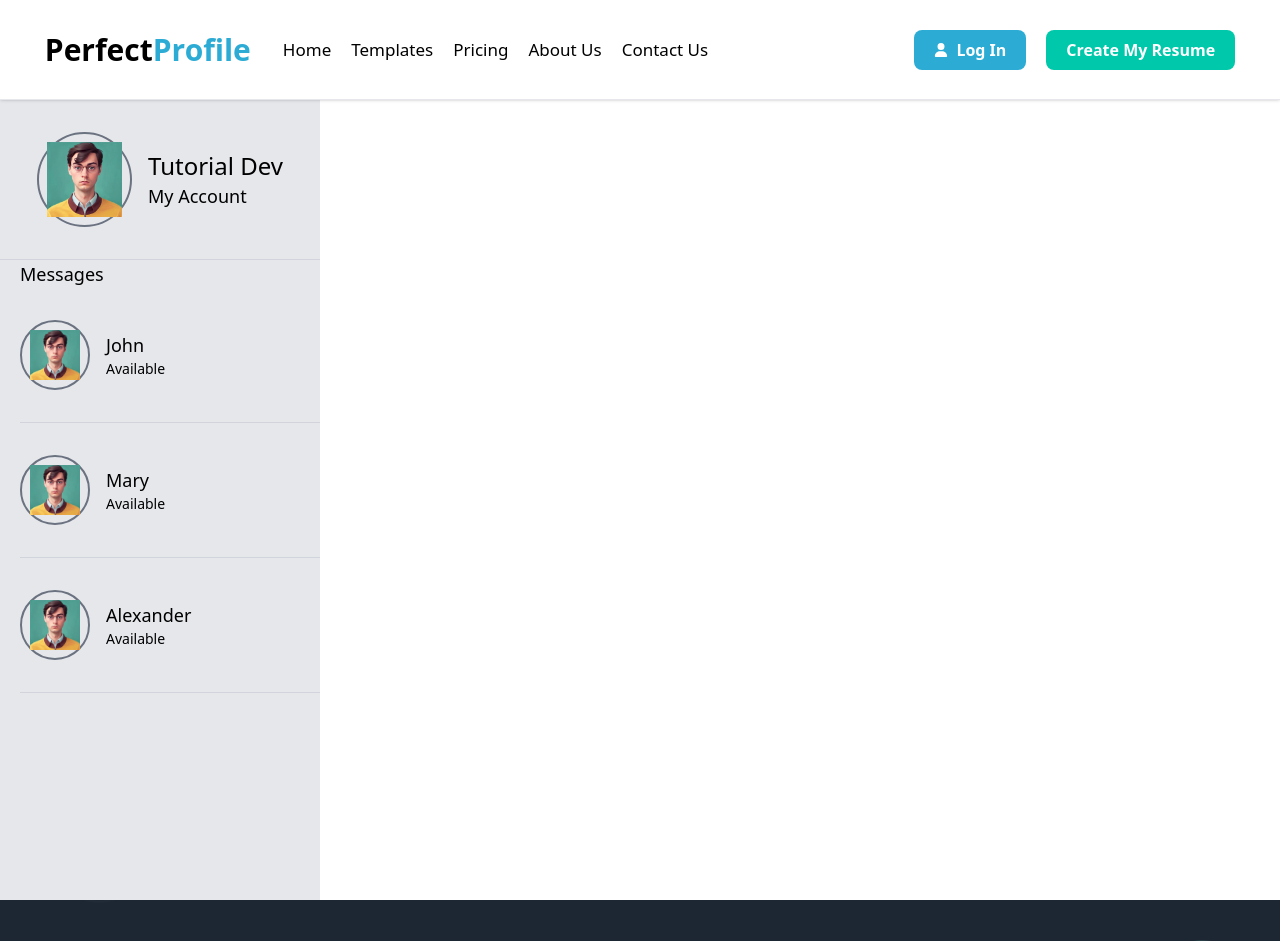
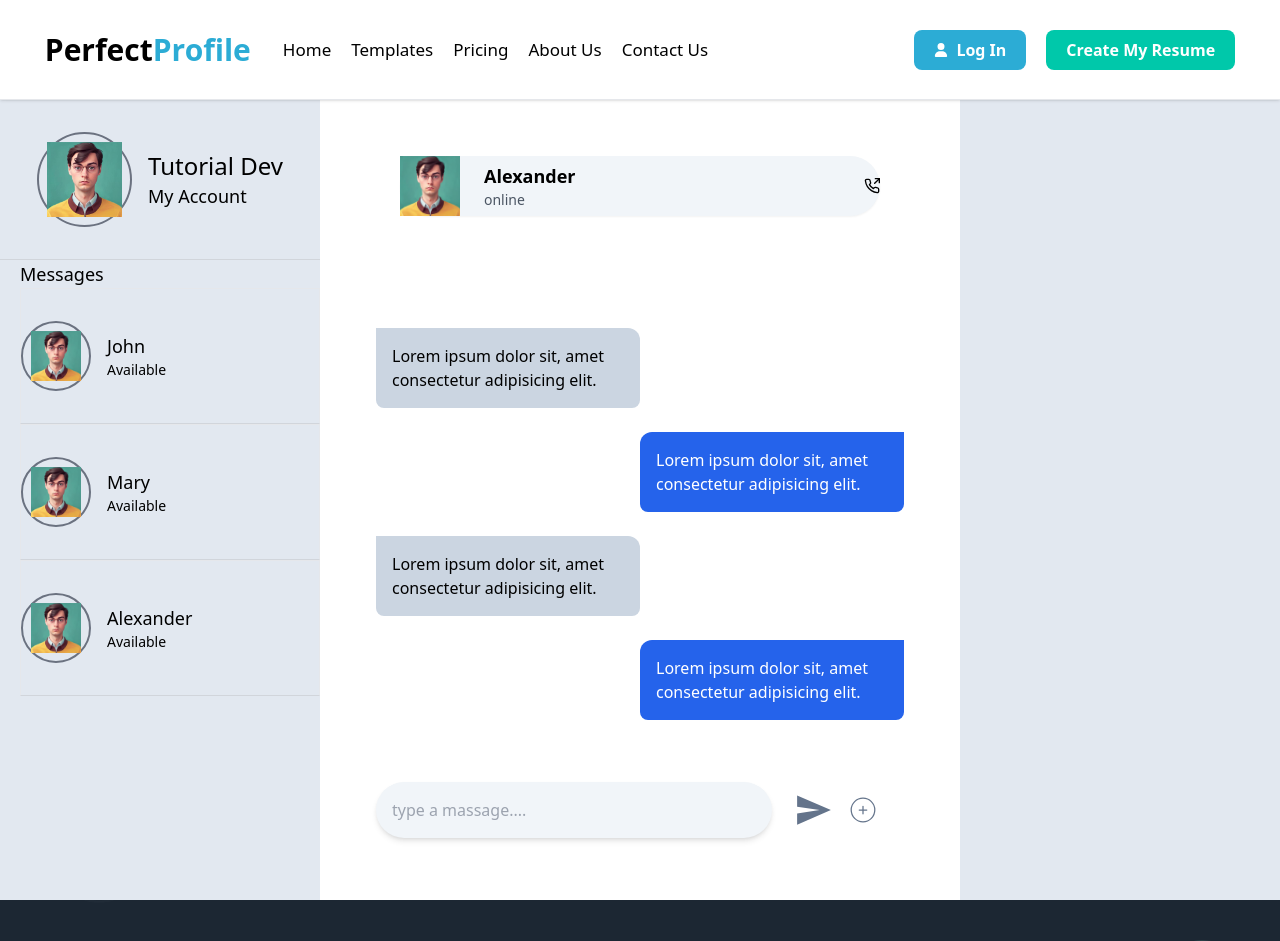
Before and after one commit to Sohana-Karniz-Mimmi/PerfectProfile-Client, a React (Vite) app: page /livechat in a window 1280 px wide. Shown: the top 941 px of the page. Built offline with nearby package versions, Linux system fonts and the light colour scheme; no server answers.

Commit message:
live chat bot ui site work almoste done, now full applicaiton realtime chat work on going

```diff
--- a/src/Components/LiveChat/SocketChatLive.jsx
+++ b/src/Components/LiveChat/SocketChatLive.jsx
@@ -1,5 +1,9 @@
 import InputLive from "./InputLive";
 import avatar from "../../assets/profile image/FjU2lkcWYAgNG6d.jpg";
+import { FiPhoneOutgoing } from "react-icons/fi";
+import { IoSendSharp } from "react-icons/io5";
+import { CiCirclePlus } from "react-icons/ci";
+
 const SocketChatLive = () => {
   const contacts = [
     {
@@ -25,10 +29,12 @@ const SocketChatLive = () => {
       {/* <h2 className="text-3xl">Welcome</h2>
           <h2 className="">Sign up now to get started</h2> */}
       {/* <InputLive /> */}
+
+      {/* sitebar chat box */}
       <div className="w-screen flex">
-        <div className="w-[25%] h-screen bg-gray-200">
+        <div className="w-[25%] h-screen bg-slate-200">
           <div className="flex justify-center items-center my-8 gap-4">
-            <div className="border-2 border-gray-500 p-2 rounded-full avatar-group ">
+            <div className="border-2 border-gray-500 p-2 rounded-full  ">
               <img src={avatar} width={75} height={75} alt="" />
             </div>
             <div>
@@ -43,7 +49,7 @@ const SocketChatLive = () => {
               {contacts?.map(({ name, status, img }) => {
                 return (
                   <div className="cursor-pointer">
-                    <div className="flex items-center ml-5 py-8 border-b border-b-gray-300 gap-4">
+                    <div className="flex items-center ml-5 py-8  border border-b-gray-300 gap-4">
                       <div className="border-2 border-gray-500 p-2 rounded-full avatar-group">
                         <img src={img} width={50} height={50} alt="" />
                       </div>
@@ -58,8 +64,70 @@ const SocketChatLive = () => {
             </div>
           </div>
         </div>
-        <div className="w-[50%] h-screen"></div>
-        <div className="w-[25%] h-screen"></div>
+        <div className="w-[50%] h-screen bg-white flex flex-col items-center">
+          {/* chat box heading*/}
+          <div className="w-[75%] bg-slate-100 h-[80px] my-14 rounded-full flex items-center shadow-sm">
+            <div>
+              <img
+                className="cursor-pointer"
+                width={60}
+                height={60}
+                src={avatar}
+                alt=""
+              />
+            </div>
+            <div className="ml-6 mr-auto">
+              <h3 className="text-lg font-semibold">Alexander</h3>
+              <p className=" text-sm font-light text-gray-600">online</p>
+            </div>
+            <div className="cursor-pointer">
+              <FiPhoneOutgoing />
+            </div>
+          </div>
+          {/* live chat box  */}
+          <div className="h-[75%]  w-full overflow-scroll">
+            <div className=" p-14">
+              <div className=" max-w-[50%] bg-slate-300 rounded-b-lg rounded-tr-xl p-4 mb-6">
+                Lorem ipsum dolor sit, amet consectetur adipisicing elit.
+              </div>
+              <div className="max-w-[50%] bg-blue-600 rounded-b-lg rounded-tl-xl ml-auto p-4 text-white mb-6">
+                Lorem ipsum dolor sit, amet consectetur adipisicing elit.
+              </div>
+              <div className=" max-w-[50%] bg-slate-300 rounded-b-lg rounded-tr-xl p-4 mb-6">
+                Lorem ipsum dolor sit, amet consectetur adipisicing elit.
+              </div>
+              <div className="max-w-[50%] bg-blue-600 rounded-b-lg rounded-tl-xl ml-auto p-4 text-white mb-6">
+                Lorem ipsum dolor sit, amet consectetur adipisicing elit.
+              </div>
+              <div className=" max-w-[50%] bg-slate-300 rounded-b-lg rounded-tr-xl p-4 mb-6">
+                Lorem ipsum dolor sit, amet consectetur adipisicing elit.
+              </div>
+              <div className="max-w-[50%] bg-blue-600 rounded-b-lg rounded-tl-xl ml-auto p-4 text-white mb-6">
+                Lorem ipsum dolor sit, amet consectetur adipisicing elit.
+              </div>
+              <div className=" max-w-[50%] bg-slate-300 rounded-b-lg rounded-tr-xl p-4 mb-6">
+                Lorem ipsum dolor sit, amet consectetur adipisicing elit.
+              </div>
+              <div className="max-w-[50%] bg-blue-600 rounded-b-lg rounded-tl-xl ml-auto p-4 text-white mb-6">
+                Lorem ipsum dolor sit, amet consectetur adipisicing elit.
+              </div>
+            </div>
+          </div>
+          <div className="p-14 w-full flex items-center">
+            <input
+              type="text"
+              placeholder="type a massage...."
+              className="w-[75%] p-4 border-0 shadow-md rounded-full bg-slate-100 focus:ring-0 focus:border-0 outline-none"
+            />
+            <div className="ml-2 text-4xl p-4 cursor-pointer text-slate-500">
+              <IoSendSharp />
+            </div>
+            <div className=" text-3xl cursor-pointer text-slate-500">
+              <CiCirclePlus />
+            </div>
+          </div>
+        </div>
+        <div className="w-[25%] h-screen bg-slate-200"></div>
       </div>
     </div>
     //   </div>
```
